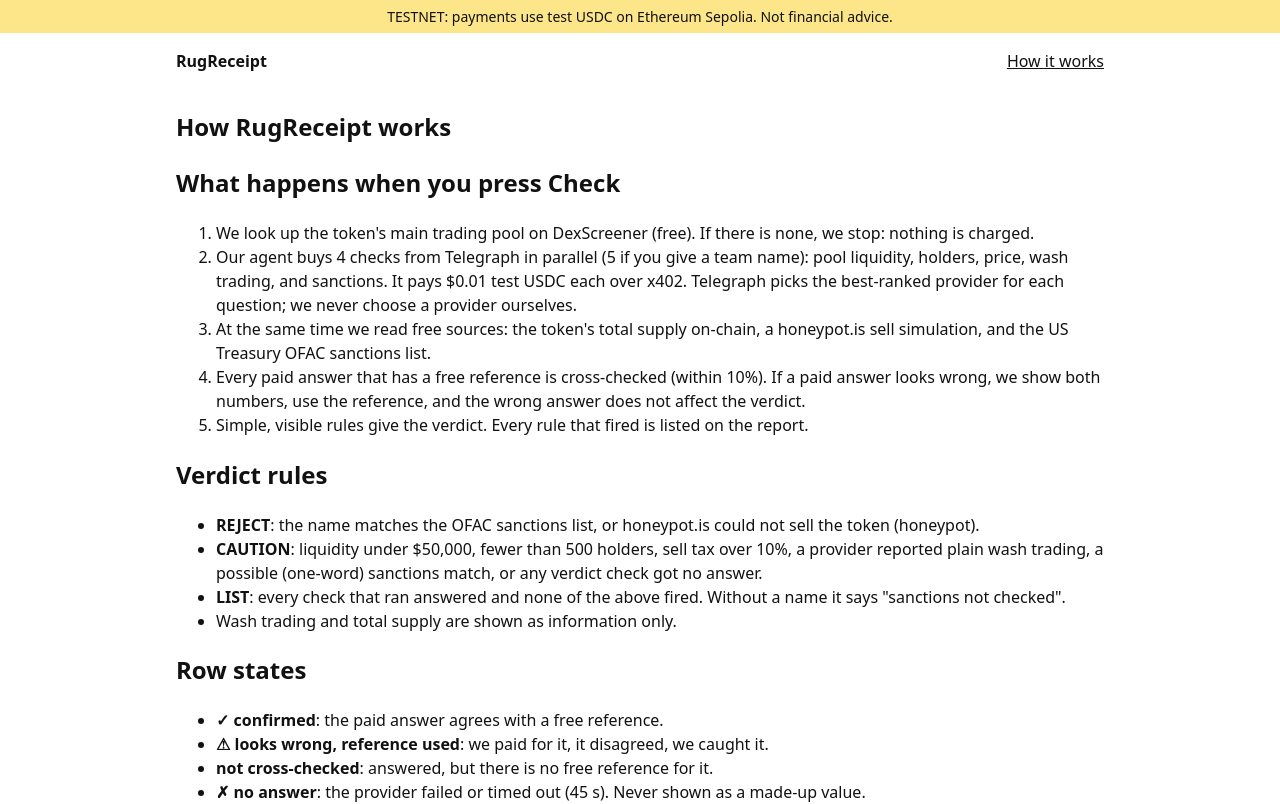
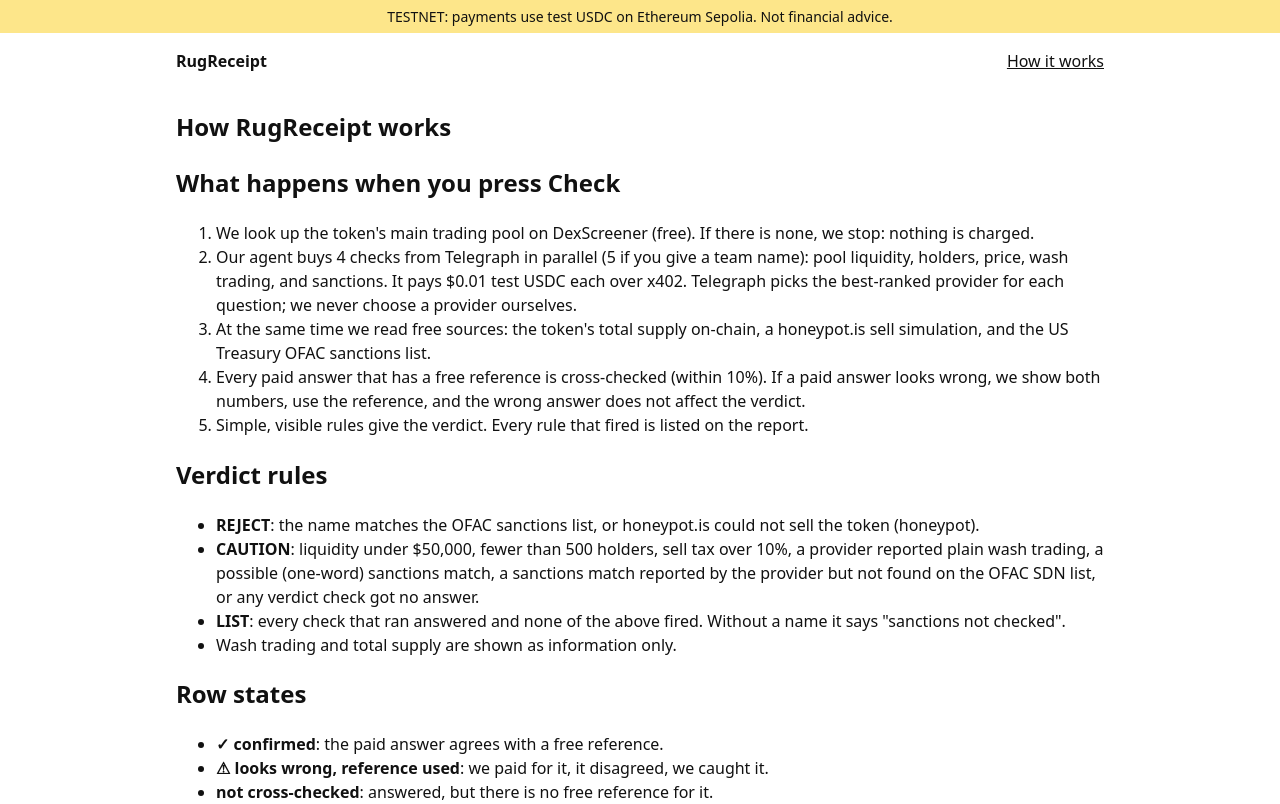
Before and after one commit to gajanand27-05/rugreceipt, a Next.js app: page /about in a window 1280 px wide. Shown: the top 804 px of the page. Built offline with nearby package versions, Linux system fonts and the light colour scheme.

Commit message:
About page: list the provider-only sanctions CAUTION rule

```diff
--- a/app/about/page.jsx
+++ b/app/about/page.jsx
@@ -20,7 +20,7 @@ export default function About() {
       <ul>
         <li><b>REJECT</b>: the name matches the OFAC sanctions list, or honeypot.is could not sell the token (honeypot).</li>
         <li><b>CAUTION</b>: liquidity under $50,000, fewer than 500 holders, sell tax over 10%, a provider reported plain wash
-          trading, a possible (one-word) sanctions match, or any verdict check got no answer.</li>
+          trading, a possible (one-word) sanctions match, a sanctions match reported by the provider but not found on the OFAC SDN list, or any verdict check got no answer.</li>
         <li><b>LIST</b>: every check that ran answered and none of the above fired. Without a name it says "sanctions not checked".</li>
         <li>Wash trading and total supply are shown as information only.</li>
       </ul>
```
